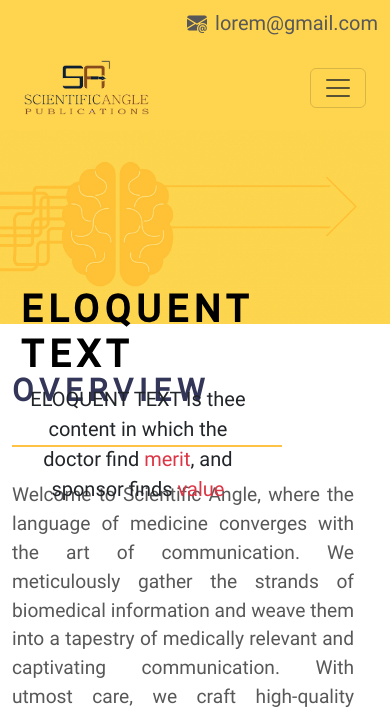
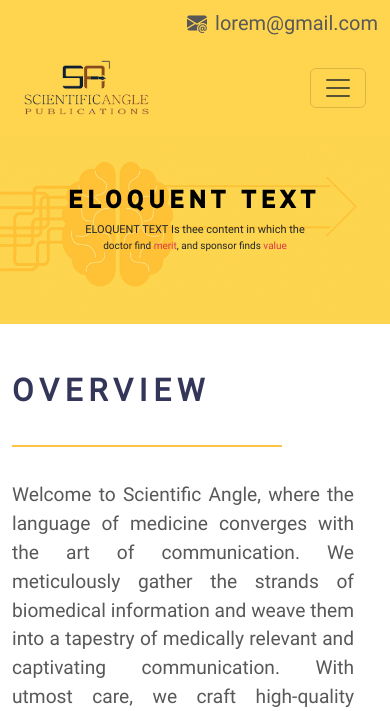
Before and after one commit to SohailshaikhH/sap, a PHP site: page / in a window 390 px wide. Shown: the top 711 px of the page. Run offline with PHP 8.4, Linux system fonts and the light colour scheme.

Commit message:
changing in the  header thphography sections

```diff
--- a/index.html
+++ b/index.html
@@ -874,10 +874,12 @@
             <span class="fs-6"
               >All rights reserved
               <span class="text-decoration-none fs-6"
-                >Leadge Business Services Pvt Ltd</span
+                >ScientificAngle Publications
+              </span>
+              2023 |
+              <a class="text-decoration-none fs-6 font-color" href="#"
+                >Privacy Policy</a
               >
-              2023 |
-              <a class="text-decoration-none fs-6" href="#">Privacy Policy</a>
             </span>
           </div>
           <div class="col-lg-4 col-md-4 font-color">
--- a/media.css
+++ b/media.css
@@ -1,29 +1,20 @@
 @media only screen and (max-width: 1401px) {
   /* Styles for screens up to 992 pixels wide */
 
-  section .typhography {
-    display: flex;
-    justify-content: center;
-    align-items: end;
-    flex-direction: column;
-    position: absolute;
-    right: 136px;
-    margin-top: 26px;
-  }
-}
-
-@media only screen and (max-width: 1399px) {
-  /* Styles for screens up to 992 pixels wide */
   section.typhography {
     display: flex;
     justify-content: center;
     align-items: end;
     flex-direction: column;
     position: absolute;
-    right: 136px;
-    margin-top: 35px;
+    right: 200px;
+    margin-top: 0px;
+  }
+  .thphography-text {
+    font-size: 47px;
   }
 }
+
 /* Media query for screens with a maximum width of 992 pixels */
 @media only screen and (max-width: 1200px) {
   /* Styles for screens up to 992 pixels wide */
@@ -36,7 +27,18 @@
     justify-content: center;
     align-items: center;
     flex-direction: column;
-    margin-top: 100px;
+    margin-top: 0px;
+    right: 165px;
+    top: 29%;
+  }
+  .thphography-text {
+    font-size: 40px;
+  }
+  p.text-center.fw-Bold.m-0.fs-5 {
+    font-size: 16px !important;
+  }
+  span.font-color\`.text-center.fw-Bold.fs-5.m-0 {
+    font-size: 17px !important;
   }
 }
 
@@ -67,6 +69,24 @@
   }
   .maincard {
     background: linear-gradient(90deg, #ffffff00 0%, #ffc647 100%) !important;
+  }
+  section .typhography {
+    display: flex;
+    justify-content: center;
+    align-items: center;
+    flex-direction: column;
+    margin-top: 0px;
+    right: 140px;
+    top: 29%;
+  }
+  .thphography-text {
+    font-size: 30px;
+  }
+  p.text-center.fw-Bold.m-0.fs-5 {
+    font-size: 14px !important;
+  }
+  span.font-color\`.text-center.fw-Bold.fs-5.m-0 {
+    font-size: 13px !important;
   }
 }
 
@@ -164,9 +184,19 @@
     justify-content: center;
     align-items: center;
     flex-direction: column;
-    margin-top: 100px;
-    padding-left: 20px;
-    margin-left: 20px;
+    margin-top: 0px;
     text-align: start !important;
+    position: absolute;
+    right: 0px;
+    left: 0px;
+  }
+  .thphography-text {
+    font-size: 23px;
+  }
+  p.text-center.fw-Bold.m-0.fs-5 {
+    font-size: 11px !important;
+  }
+  span.font-color\`.text-center.fw-Bold.fs-5.m-0 {
+    font-size: 10px !important;
   }
 }
```
